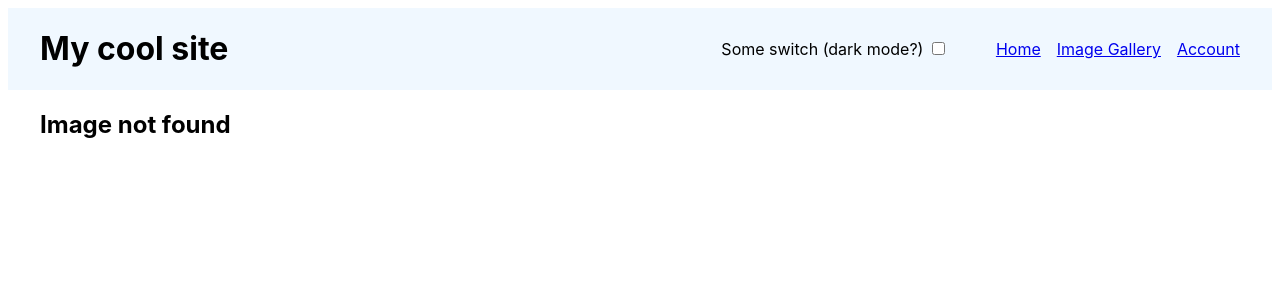
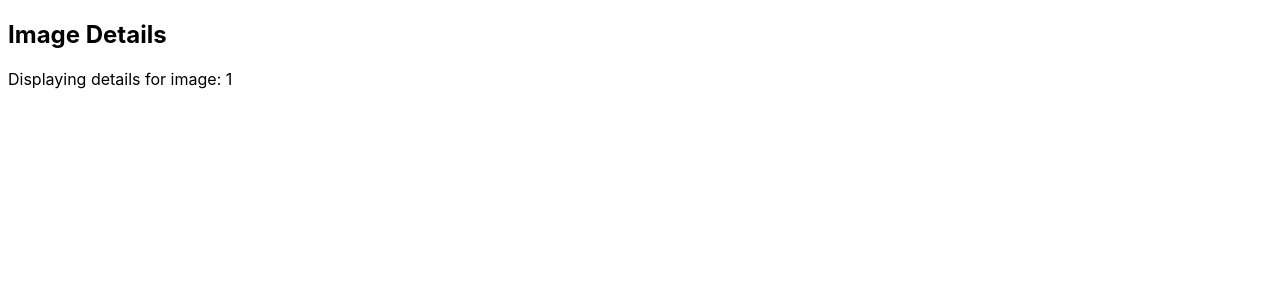
Before and after one commit to darryljamescruz/csc437-darryljamescruz, a React (Vite) app in the folder packages/routing-lab/: page /images/1 in a window 1280 px wide. Before the commit this address had no page. Shown: the top 300 px of the page. Built offline with nearby package versions, Linux system fonts and the light colour scheme.

Commit message:
updated image links

```diff
--- a/packages/routing-lab/src/images/ImageDetails.jsx
+++ b/packages/routing-lab/src/images/ImageDetails.jsx
@@ -1,20 +1,14 @@
-import { MainLayout } from "../MainLayout.jsx";
-import { useImageFetching } from "./useImageFetching.js";
+import { useParams } from "react-router";
 
-export function ImageDetails(props) {
-    const { isLoading, fetchedImages } = useImageFetching(props.imageId, 500);
-    if (isLoading) {
-        return <MainLayout>Loading...</MainLayout>;
-    }
-    const imageData = fetchedImages[0];
-    if (!imageData) {
-        return <MainLayout><h2>Image not found</h2></MainLayout>;
-    }
+export function ImageDetails() {
+    // Extract the imageId from the URL parameters
+    const { imageId } = useParams();
+    console.log("Current imageId:", imageId); // prints the image id from the URL
 
     return (
-        <MainLayout>
-            <h2>{imageData.name}</h2>
-            <img className="ImageDetails-img" src={imageData.src} alt={imageData.name} />
-        </MainLayout>
-    )
+        <div>
+            <h2>Image Details</h2>
+            <p>Displaying details for image: {imageId}</p>
+        </div>
+    );
 }
--- a/packages/routing-lab/src/images/ImageGallery.jsx
+++ b/packages/routing-lab/src/images/ImageGallery.jsx
@@ -1,5 +1,6 @@
 import { MainLayout } from "../MainLayout.jsx";
 import { useImageFetching } from "./useImageFetching.js";
+import { Link } from "react-router";
 import "./ImageGallery.css";
 
 export function ImageGallery() {
@@ -7,9 +8,9 @@ export function ImageGallery() {
 
     const imageElements = fetchedImages.map((image) => (
         <div key={image.id} className="ImageGallery-photo-container">
-            <a href={"/images/" + image.id}>
+            <Link to={'/images/' + image.id}>
                 <img src={image.src} alt={image.name}/>
-            </a>
+            </Link>
         </div>
     ));
     return (
```
